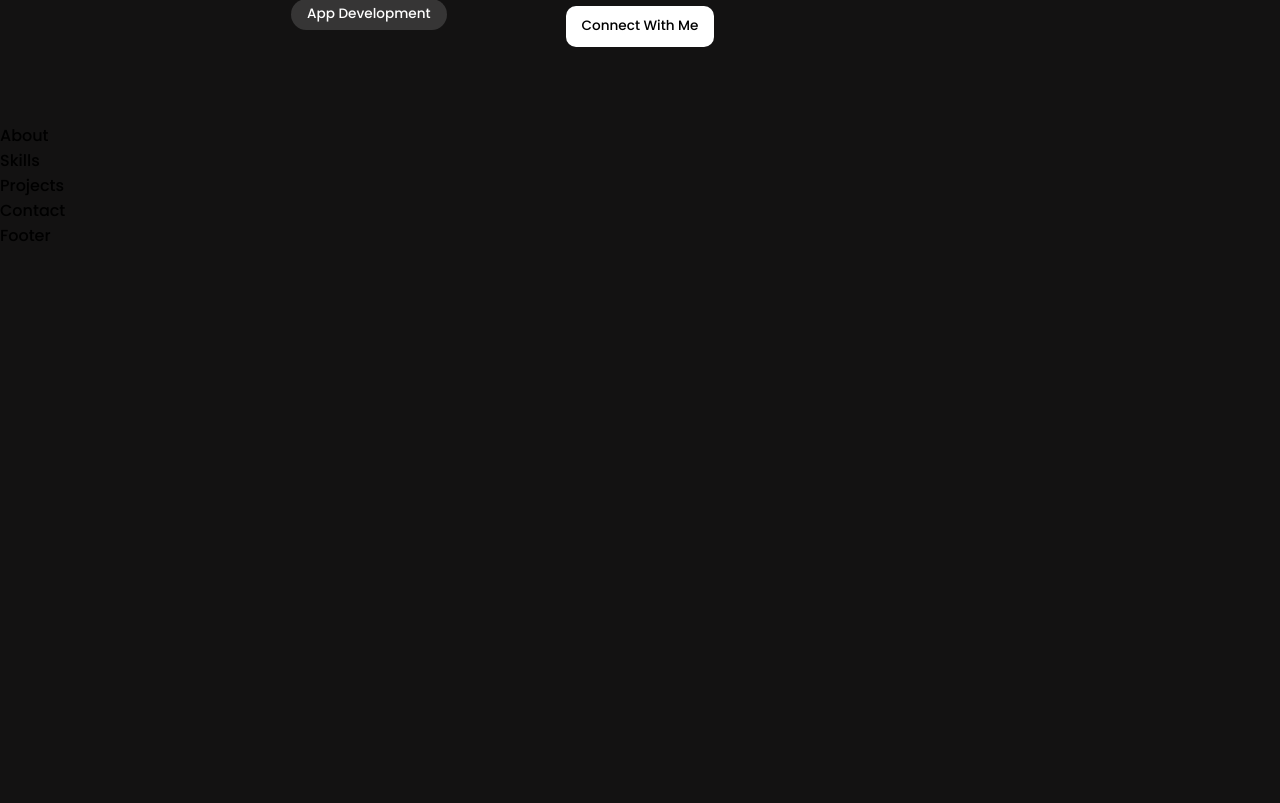
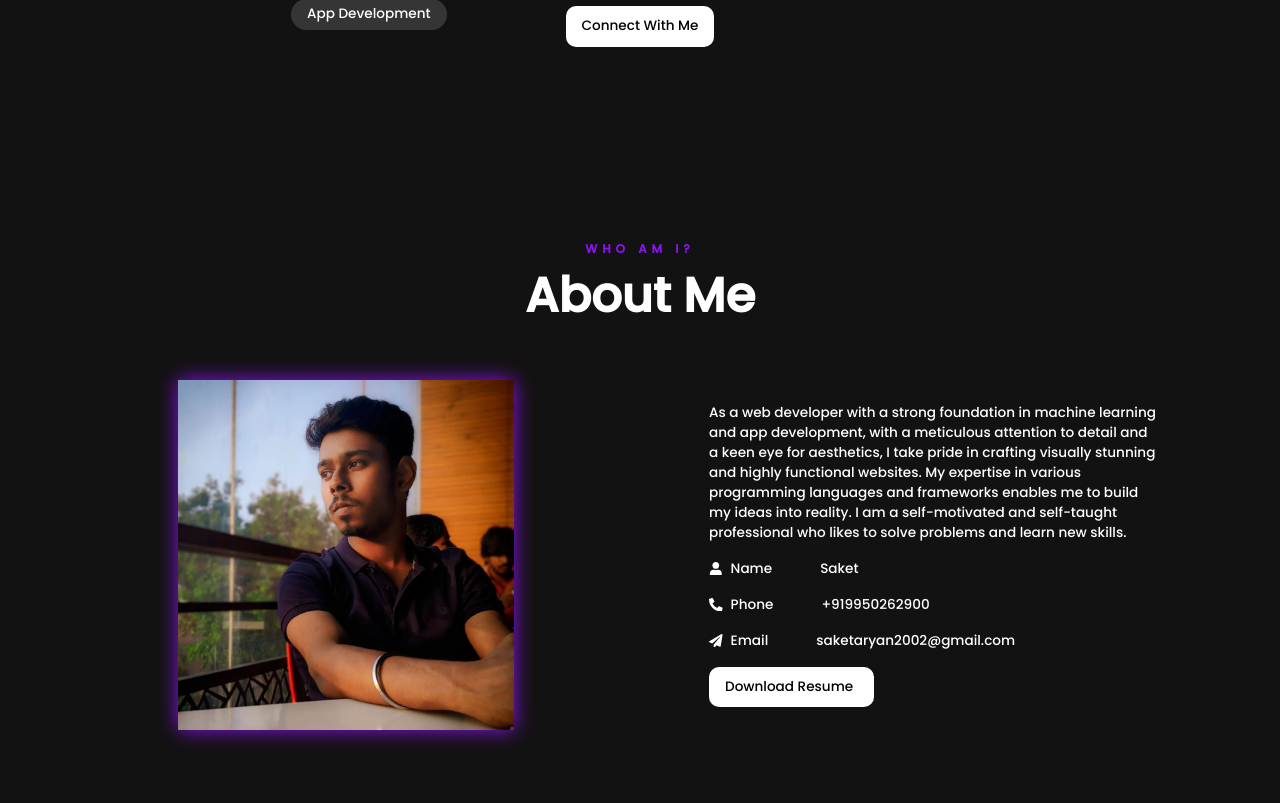
Before and after one commit to whysosaket/Portfolio, a React (Vite) app: page / in a window 1280 px wide. Shown: the part 677-1480 px from the top of the page. Before the commit the page ends 925 px from the top, so only its background shows below. Built offline with nearby package versions, Linux system fonts and the light colour scheme; the HTML template or start-up script is replaced by a standard one.

Commit message:
About Page

```diff
--- a/src/Data.tsx
+++ b/src/Data.tsx
@@ -1,4 +1,4 @@
-import {  FaDribbble, FaInstagram, FaLinkedin } from "react-icons/fa";
+import {  FaUser, FaPhoneAlt, FaPaperPlane, FaDribbble, FaInstagram, FaLinkedin } from "react-icons/fa";
 import { BsMedium } from "react-icons/bs";
 
 export const navLinks = ["home", "about", "skills", "portfolio", "contact"]
@@ -9,3 +9,24 @@ export const socialIcons = [
     <FaLinkedin />,
     <BsMedium />
 ]
+
+export const bios = [
+    {
+      id: 1,
+      icon: <FaUser />,
+      key: "Name",
+      value: "Saket"
+    },
+    {
+      id: 2,
+      icon: <FaPhoneAlt />,
+      key: "Phone",
+      value: "+919950262900"
+    },
+    {
+      id: 3,
+      icon: <FaPaperPlane />,
+      key: "Email",
+      value: "saketaryan2002@gmail.com"
+    }
+  ]
--- /dev/null
+++ b/src/components/About/About.scss
@@ -0,0 +1,67 @@
+.about_container {
+    display: grid;
+    grid-template-columns: repeat(2,1fr);
+    place-items: center;
+    position: relative;
+
+    @media screen and (max-width: 700px) {
+        grid-template-columns: 1fr;
+    }
+
+    .about_left {
+        background: #8c12f0;
+        max-width: 350px;
+        height: 350px;
+        justify-self: center;
+        border-radius: 5px;
+        box-shadow: 0 0 20px #8c12f0;
+
+        img {
+            object-fit: cover;
+            width: 100%;
+            height: 100%;
+        }
+
+    }
+    .about_right {
+        color: #fff;
+        padding: 1rem;
+        display: flex;
+        flex-direction: column;
+
+        @media screen and (max-width: 700px) {
+            padding: 0;
+            margin-top: 2rem;
+        }
+
+        p {
+            font-size: 0.85rem;
+            margin-bottom: 1rem;max-width: 450px;
+        }
+        .bio {
+            display: flex;
+            font-size: 0.85rem;
+            max-width: 200px;
+            margin-bottom: 1rem;
+
+            .bioKey {
+                display: flex;
+                align-items: center;
+                gap: 0.5rem;
+                margin-right: 3rem;
+            }
+        }
+        a {
+
+                text-decoration: none;
+                color: #000;
+                background: #fff;
+                padding: 0.65rem 1rem;
+                border-radius: 10px;
+                font-size: 0.85rem;
+                text-transform: capitalize;
+                width: 165px;
+        }
+    }
+
+}
--- a/src/components/About/About.tsx
+++ b/src/components/About/About.tsx
@@ -1,8 +1,64 @@
-import React from 'react'
+import "./About.scss";
+
+import { motion } from 'framer-motion';
+import { bios } from '../../Data';
+import profilePic from "../../assets/profile.jpeg"
 
 const About = () => {
   return (
-    <div>About</div>
+    <div className="container " id='about'>
+      <motion.div
+        initial={{ opacity: 0 }}
+        whileInView={{ y: [-50, 0], opacity: 1 }}
+        className="title">
+        <span>Who Am I?</span>
+        <h1>About Me</h1>
+      </motion.div>
+
+      <div className="about_container">
+        <motion.div
+          initial={{ x: 0, opacity: 0 }}
+          whileInView={{ x: [-250, 0], opacity: 1 }}
+          transition={{ duration: 1 }}
+          className="about_left">
+          <motion.img src={profilePic}
+            whileHover={{ y: -48, x: -55 }}
+            transition={{ duration: 0.3 }}
+          />
+        </motion.div>
+        <motion.div className="about_right"
+          initial={{ x: 0, opacity: 0 }}
+          whileInView={{ x: [250, 0], opacity: 1 }}
+          transition={{ duration: 1 }}
+        >
+
+            <p>
+            As a web developer with a strong foundation in machine learning and app development,
+            with a meticulous attention to detail and a keen eye for aesthetics,
+            I take pride in crafting visually stunning and highly functional websites.
+            My expertise in various programming languages and frameworks enables me to build
+            my ideas into reality. I am a self-motivated and self-taught professional who likes
+            to solve problems and learn new skills.
+            </p>
+          {bios.map(bio => {
+            return (
+              <div className="bio" key={bio.id}>
+                <span className='bioKey'>{bio.icon}{bio.key}</span>
+                <span className='bioValue'>{bio.value}</span>
+              </div>
+            )
+          })}
+          <motion.a href='https://www.linkedin.com/in/saketaryan/'
+            whileHover={{ scale: 1.1 }}
+            transition={{ duration: 0.3 }}
+          >
+            Download Resume
+          </motion.a>
+        </motion.div>
+
+      </div>
+
+    </div>
   )
 }
 
--- a/src/components/Hero/Hero.tsx
+++ b/src/components/Hero/Hero.tsx
@@ -1,4 +1,3 @@
-import React from 'react'
 import portfolio from "../../assets/profile.jpeg"
 import "./Home.scss"
 import { motion } from 'framer-motion'
--- a/src/components/Navbar/Navbar.tsx
+++ b/src/components/Navbar/Navbar.tsx
@@ -1,6 +1,6 @@
-import React, { useState, useEffect } from 'react';
+import { useState, useEffect } from 'react';
 import "./Navbar.scss";
-import { animate, motion } from 'framer-motion';
+import { motion } from 'framer-motion';
 import { HiMenuAlt4, HiX } from "react-icons/hi";
 import { navLinks } from '../../Data';
 import { socialIcons } from '../../Data';
```
